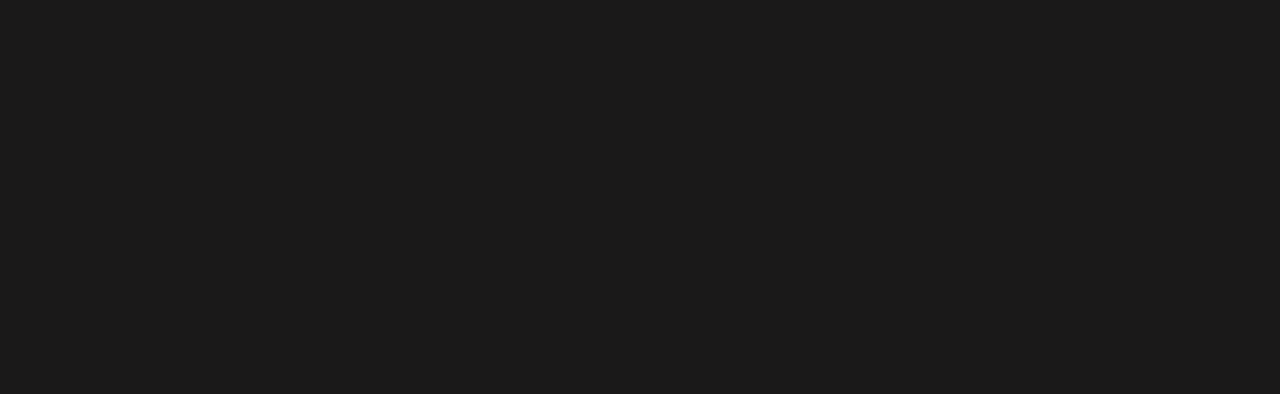
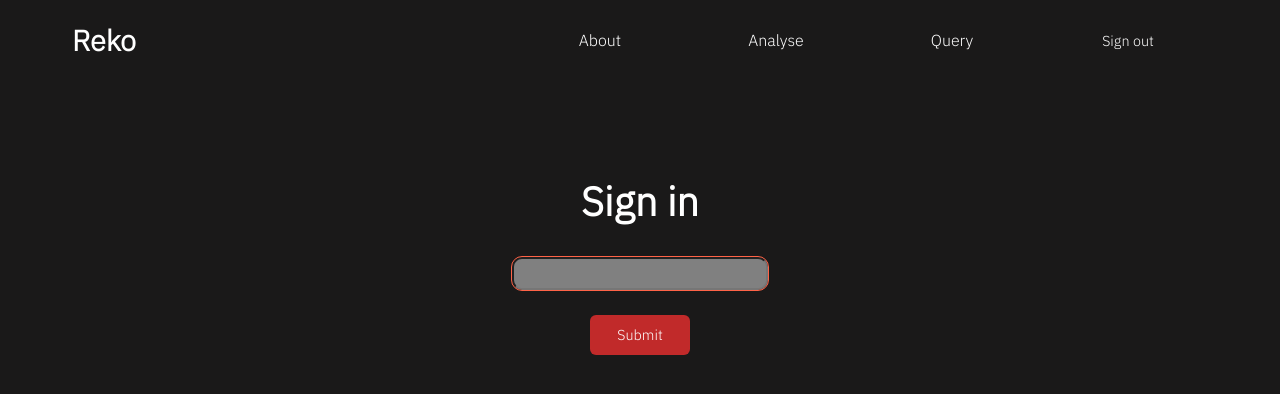
Before and after one commit to kinoshita197083/Reko-Reboot-React-, a React (Create React App) app: page /login in a window 1280 px wide. Shown: the top 394 px of the page. Built offline with nearby package versions, Linux system fonts and the light colour scheme.

Commit message:
Protected Routes

```diff
--- a/src/App.js
+++ b/src/App.js
@@ -6,6 +6,8 @@
 import AnalysePage from './Pages/Analyse/Analyse';
 import QueryPage from './Pages/Query/Query';
 import Layout from './Layout';
+import LoginPage from './Pages/Auth/Login';
+import RequireAuth from './RequireAuth';
 
 function App() {
 
@@ -13,10 +15,15 @@
     <Routes>
       <Route path='/' element={<Layout />}>
         {/* Public Routes */}
-        <Route path='/' element={<HomePage />} />
-        <Route path='/about' element={<AboutPage />} />
-        <Route path='/analyse' element={<AnalysePage />} />
-        <Route path='/query' element={<QueryPage />} />
+        <Route path='/login' element={<LoginPage />} />
+
+        {/* Private Routes */}
+        <Route element={<RequireAuth />}>
+          <Route path='/' element={<HomePage />} />
+          <Route path='/about' element={<AboutPage />} />
+          <Route path='/analyse' element={<AnalysePage />} />
+          <Route path='/query' element={<QueryPage />} />
+        </Route>
       </Route>
     </Routes>
   );
--- a/src/Components/Navbar/NavItems/NavItems.jsx
+++ b/src/Components/Navbar/NavItems/NavItems.jsx
@@ -2,10 +2,12 @@
 import { Link } from 'react-router-dom'
 import './NavItems.css'
 import Button from '../../Button/Button'
+import useAuth from '../../../Hook/useAuth';
 
 export default function NavItem(props) {
 
     const { icon, page, type } = props;
+    const { removeAuth } = useAuth();
 
     return (
         <li className='nav-links'>
@@ -19,6 +21,7 @@
                     icon={icon}
                     to={page}
                     btnType={'nav'}
+                    eventHandle={removeAuth}
                 />}
         </li>
     )
--- a/src/Components/Navbar/navlinks.js
+++ b/src/Components/Navbar/navlinks.js
@@ -23,7 +23,7 @@
     {
         id: '4',
         class: 'nav-btn',
-        icon: 'Manual',
+        icon: 'Sign out',
         page: '/',
         type: 'button'
     },
--- a/src/Context/AuthProvider.js
+++ b/src/Context/AuthProvider.js
@@ -1,15 +1,28 @@
 import { createContext, useState } from "react";
+import { useNavigate } from "react-router-dom";
 
-const AuthContext = createContext();
+const AuthContext = createContext({});
 
 export const AuthProvider = ({ children }) => {
 
-    const [auth, setAuth] = useState({});
+    // const [auth, setAuth] = useState({});
+    let auth = sessionStorage;
+    const navigate = useNavigate();
+
+    const setAuth = (item) => {
+        auth.setItem('auth', item);
+    }
+
+    const removeAuth = () => {
+        navigate("/login");
+        auth.removeItem('auth');
+    }
 
     return (
         <AuthContext.Provider value={{
             auth,
-            setAuth
+            setAuth,
+            removeAuth
         }}>
             {children}
         </AuthContext.Provider>
--- /dev/null
+++ b/src/Hook/useAuth.js
@@ -0,0 +1,8 @@
+import { useContext } from "react";
+import AuthContext from "../Context/AuthProvider";
+
+const useAuth = () => {
+    return useContext(AuthContext);
+}
+
+export default useAuth;
--- a/src/Pages/Analyse/Analyse.js
+++ b/src/Pages/Analyse/Analyse.js
@@ -4,7 +4,7 @@
     Reference:
     https://adrianfdez469.medium.com/keep-react-child-state-on-the-child-if-possible-d531f0715408
 */
-import React, { useState, useRef } from 'react';
+import React, { useRef, useReducer } from 'react';
 import './Analyse.css';
 import DragDropUpload from '../../Components/DragDropUpload/DragDrop';
 import BubbleDisplayBar from '../../Components/BubbleDisplayBar/BubbleDisplayBar';
@@ -21,20 +21,36 @@
     const btnText = "Browse"
 
     const dragDropComponent = useRef();
-    const [selectedFile, setSelectedFile] = useState();
-    const [loading, setLoading] = useState(false);
-    const [results, setResults] = useState([]);
+
+    const reducer = (state, action) => {
+        switch (action.type) {
+            case 'uploadFile':
+                return { ...state, file: action.payload };
+            case 'removeFile':
+                return { ...state, file: null };
+            case 'isLoading':
+                return { ...state, loading: true };
+            case 'notLoading':
+                return { ...state, loading: false };
+            case 'updateResults':
+                return { ...state, results: [...action.payload] }
+            default:
+                throw new Error();
+        }
+    }
+
+    const [state, dispatch] = useReducer(reducer, { file: null, loading: false, results: [] });
 
 
     const submitFile = async (backendURL) => {
         //Bind child's state to the parent for keep tracking
         const [fileName, imgURI] = dragDropComponent.current.getSelectedFile();
-        setSelectedFile(fileName);
+        dispatch({ type: 'uploadFile', payload: fileName });
 
         //Reduce unnecessary backend traffic
-        if (fileName === selectedFile) return;
+        if (fileName === state.selectedFile) return;
 
-        setLoading(true);
+        dispatch({ type: 'isLoading' });
         let response = await fetch(backendURL, {
             method: 'POST',
             headers: {
@@ -54,8 +70,8 @@
         if (!data) return;
         data = await data.clone().json().catch((err) => alert(err)) // .json() method been called once before it is stored in cache, so it will crash without .clone()
         // console.log(data.Labels);
-        setLoading(false);
-        setResults(data.Labels);
+        dispatch({ type: 'notLoading' });
+        dispatch({ type: 'updateResults', payload: data.Labels });
     };
 
     return (
@@ -69,12 +85,12 @@
                 ref={dragDropComponent}
             />
 
-            {results.length > 0 &&
+            {state.results.length > 0 &&
                 <BubbleDisplayBar
-                    textBubbles={results}
+                    textBubbles={state.results}
                 />}
 
-            {loading && <Spinner />}
+            {state.loading && <Spinner />}
         </div>
     )
 }
--- /dev/null
+++ b/src/Pages/Auth/Login.css
@@ -0,0 +1,33 @@
+.login-page {
+    width: 100%;
+}
+
+.display {
+    visibility: visible;
+    color: tomato;
+}
+
+.hide {
+    visibility: hidden;
+}
+
+.login-page form {
+    /* background-color: rgb(190, 190, 190); */
+    width: 50%;
+    padding: 5%;
+    margin: 0 auto;
+}
+
+.login-page input {
+    width: 50%;
+    margin: 1% auto;
+    padding: 1%;
+    border-radius: 10px;
+    display: block;
+    background-color: grey;
+    color: white;
+}
+
+.login-page input:focus {
+    outline: 1px solid tomato;
+}
--- /dev/null
+++ b/src/Pages/Auth/Login.js
@@ -0,0 +1,57 @@
+import React, { useEffect, useState, useRef } from 'react';
+import './Login.css';
+import useAuth from '../../Hook/useAuth';
+import { useNavigate } from 'react-router-dom';
+
+const LoginPage = () => {
+
+    const passwordRef = useRef();
+
+    const [userInput, setUserInput] = useState('');
+    const [err, setErr] = useState(false);
+
+    const { auth, setAuth } = useAuth();
+    const navigate = useNavigate();
+
+    const handleAuth = (e) => {
+        e.preventDefault();
+        if (userInput === 'password') {
+            setAuth('approved');
+            navigate("/")
+        } else {
+            setErr(true);
+        }
+    }
+
+    useEffect(() => {
+        if (auth.auth === "approved") {
+            navigate("/");
+        }
+
+        passwordRef.current.focus();
+    }, [])
+
+    useEffect(() => {
+        setErr(false);
+    }, [userInput])
+
+    return (
+        <div className='login-page'>
+            <form onSubmit={handleAuth}>
+                <h1 className='section-heading'>Sign in</h1>
+                <input
+                    ref={passwordRef}
+                    type='password'
+                    required
+                    value={userInput}
+                    onChange={(e) => { setUserInput(e.target.value) }}
+                />
+                <br></br>
+                <button className='btn'>Submit</button>
+            </form>
+            <p className={err ? 'display' : 'hide'}>Failed: wrong password</p>
+        </div>
+    )
+}
+
+export default LoginPage;
--- /dev/null
+++ b/src/RequireAuth.js
@@ -0,0 +1,17 @@
+import { Navigate, Outlet, useLocation } from "react-router-dom";
+import useAuth from "./Hook/useAuth";
+
+const RequireAuth = () => {
+
+    const { auth } = useAuth();
+    const location = useLocation();
+
+    return (
+        auth?.auth ?
+            <Outlet />
+            :
+            <Navigate to='/login' state={{ from: location }} replace />
+    )
+}
+
+export default RequireAuth;
```
